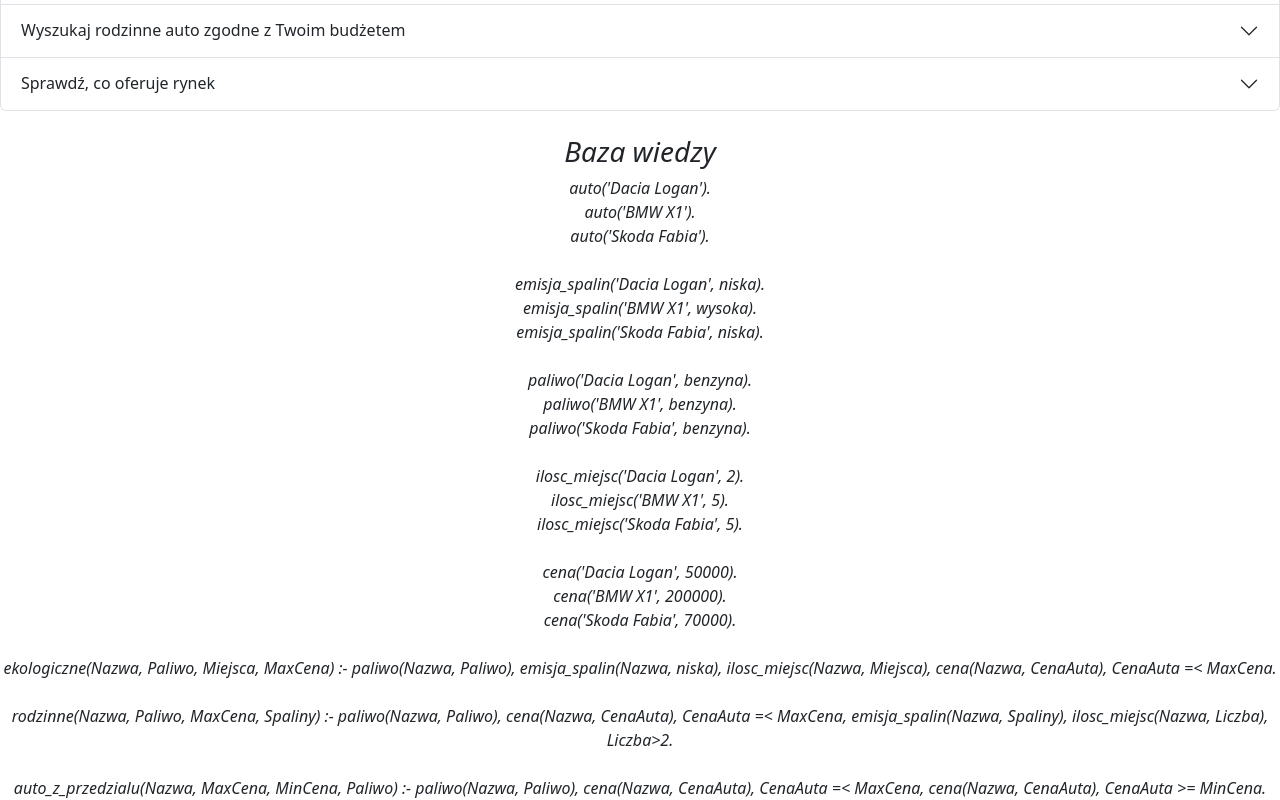
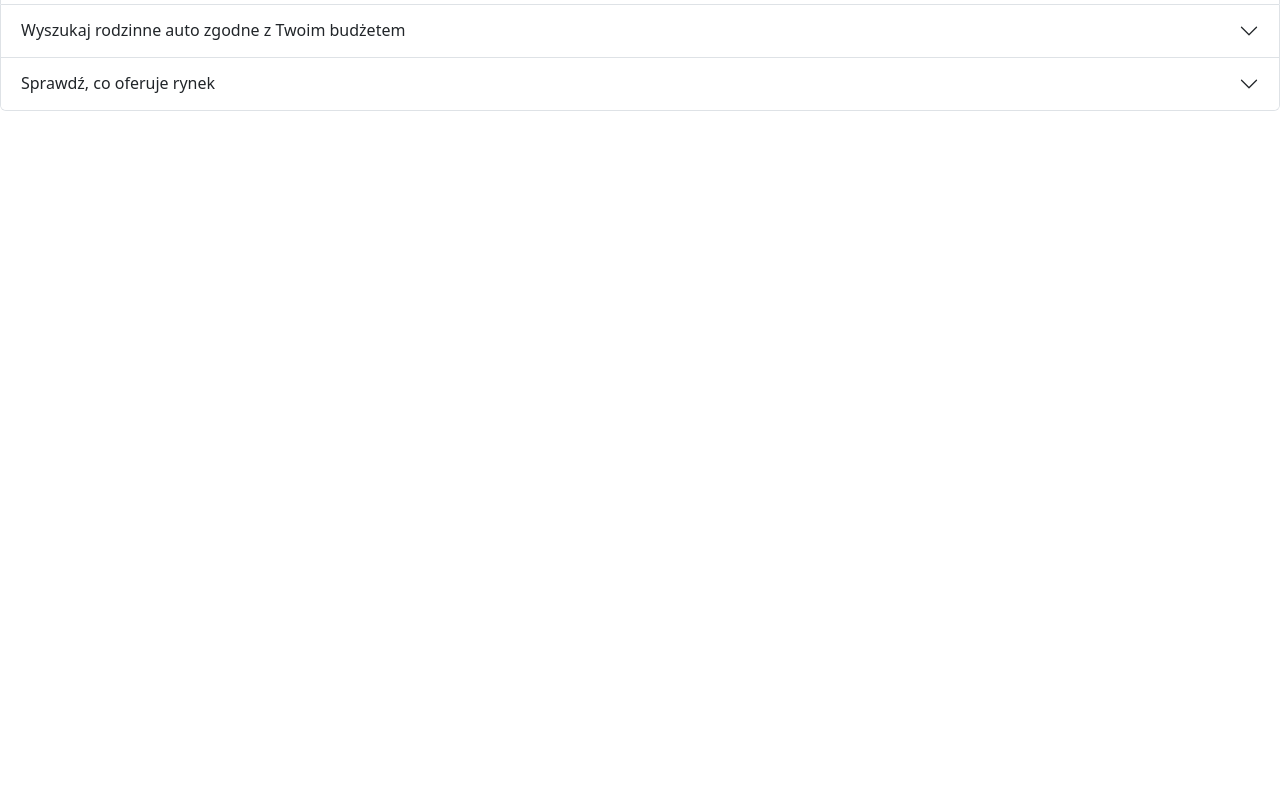
Before and after one commit to pch313-art/SystemyWnioskujace, a plain HTML site: page index.html in a window 1280 px wide. Shown: the part 475-1275 px from the top of the page. After the commit the page ends 800 px from the top, so only its background shows below. Drawn offline with nearby package versions, Linux system fonts and the light colour scheme.

Commit message:
Update index.html

```diff
--- a/index.html
+++ b/index.html
@@ -133,35 +133,6 @@
             </div>
           </div>
 
-<br>
-          <div class="text-center fst-italic">
-            <h3>Baza wiedzy</h3>
-            auto('Dacia Logan'). <br>
-auto('BMW X1'). <br>
-auto('Skoda Fabia').<br>
-<br>
-emisja_spalin('Dacia Logan', niska).<br>
-emisja_spalin('BMW X1', wysoka).<br>
-emisja_spalin('Skoda Fabia', niska).<br>
-<br>
-paliwo('Dacia Logan', benzyna).<br>
-paliwo('BMW X1', benzyna).<br>
-paliwo('Skoda Fabia', benzyna).<br>
-<br>
-ilosc_miejsc('Dacia Logan', 2).<br>
-ilosc_miejsc('BMW X1', 5).<br>
-ilosc_miejsc('Skoda Fabia', 5).<br>
-<br>
-cena('Dacia Logan', 50000).<br>
-cena('BMW X1', 200000).<br>
-cena('Skoda Fabia', 70000).<br>
-<br>
-ekologiczne(Nazwa, Paliwo, Miejsca, MaxCena) :- paliwo(Nazwa, Paliwo), emisja_spalin(Nazwa, niska), ilosc_miejsc(Nazwa, Miejsca), cena(Nazwa, CenaAuta), CenaAuta =< MaxCena.<br>
-<br>
-rodzinne(Nazwa, Paliwo, MaxCena, Spaliny) :- paliwo(Nazwa, Paliwo), cena(Nazwa, CenaAuta), CenaAuta =< MaxCena, emisja_spalin(Nazwa, Spaliny), ilosc_miejsc(Nazwa, Liczba), Liczba>2.<br>
-<br>
-auto_z_przedzialu(Nazwa, MaxCena, MinCena, Paliwo) :- paliwo(Nazwa, Paliwo), cena(Nazwa, CenaAuta), CenaAuta =< MaxCena, cena(Nazwa, CenaAuta), CenaAuta >= MinCena.<br>
-          </div>
 
           <div class="modal fade" id="myModal" tabindex="-1" aria-labelledby="exampleModalLabel" aria-hidden="true">
 
```
